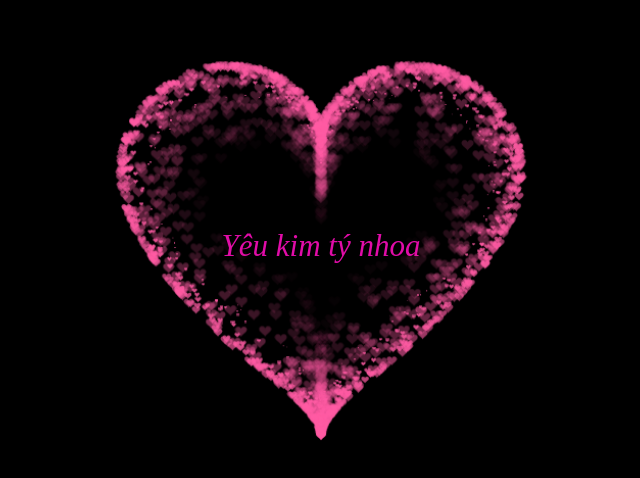
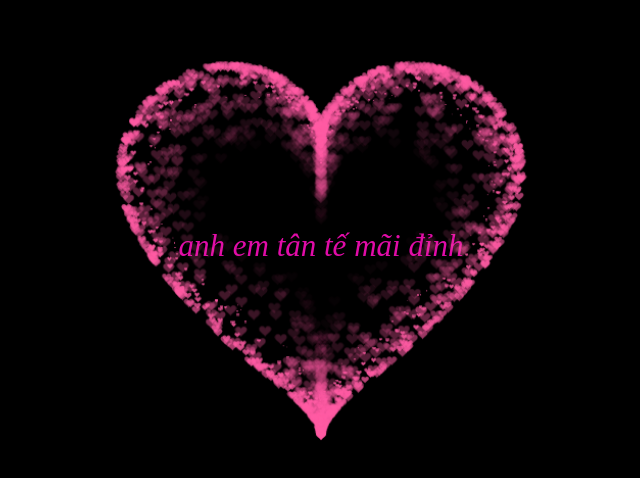
Before and after one commit to DucLam24/Lam, a plain HTML site: page index.html in a window 1280 px wide. Shown: the part 152-630 px from the top of the page, without its empty margins (319-959 px from the left). Drawn offline with Linux system fonts and the light colour scheme.

Commit message:
update code

```diff
--- a/index.html
+++ b/index.html
@@ -331,6 +331,6 @@ var ParticlePool = (function() {
         align-items: center;
         justify-content: center;
         margin-bottom: 5px;
-        text-align: center;">Yêu kim tý nhoa</div>
+        text-align: center;">anh em tân tế mãi đỉnh</div>
  </BODY>
 </HTML>
```
